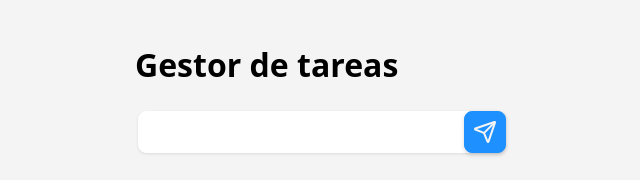
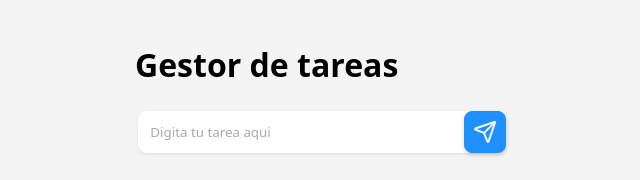
Before and after one commit to Ledtius/Task-Management-React, a React (Vite) app: page / in a window 1280 px wide. Shown: the top 180 px of the page, without its empty margins (318-958 px from the left). Built offline with nearby package versions, Linux system fonts and the light colour scheme.

Commit message:
Added styles to the placeholder

```diff
--- a/src/components/Task/TaskForm.jsx
+++ b/src/components/Task/TaskForm.jsx
@@ -53,6 +53,7 @@ const TaskForm = ({ taskList, setTaskList }) => {
           className={taskFormStyles.input}
           onChange={handleInput}
           type="text"
+          placeholder="Digita tu tarea aqui"
           value={name}
         />
         <button className={taskFormStyles.btn}>
--- a/src/styles/Task/TaskForm.module.css
+++ b/src/styles/Task/TaskForm.module.css
@@ -22,6 +22,14 @@
   padding-right: 41.6px;
 }
 
+.input::placeholder {
+  color: var(--color-text-placeholder);
+}
+
+.input:focus {
+  box-shadow: var(--shadow-focus);
+}
+
 .btn {
   position: absolute;
   right: 0;
@@ -34,9 +42,6 @@
   box-shadow: var(--shadow-btn);
   cursor: pointer;
   transition: 0.4s all ease;
-}
-.input:focus {
-  box-shadow: var(--shadow-focus);
 }
 
 .form:focus-within .btn {
--- a/src/styles/variables.css
+++ b/src/styles/variables.css
@@ -10,7 +10,7 @@
   --color-text-secondary: #212529;
   --color-text-input: #1f1f1f;
   --color-text-tooltip: #2e2e2e;
-  --color-text-description-placeholder: #a9a9a9;
+  --color-text-placeholder: #a9a9a9;
   --color-text-error: #dc3545;
 
   /* Estados de tarea */
```
